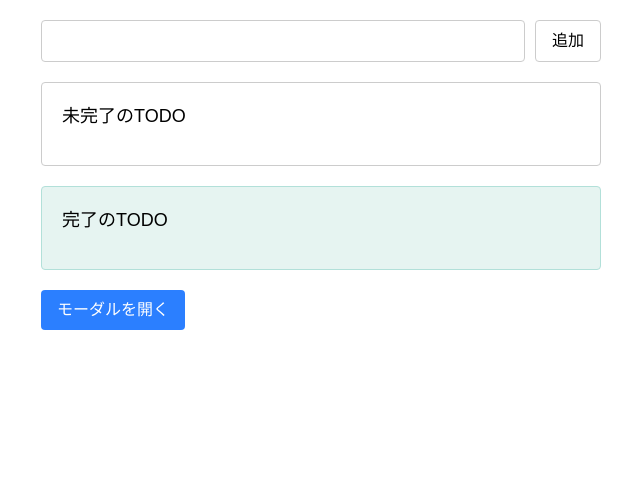
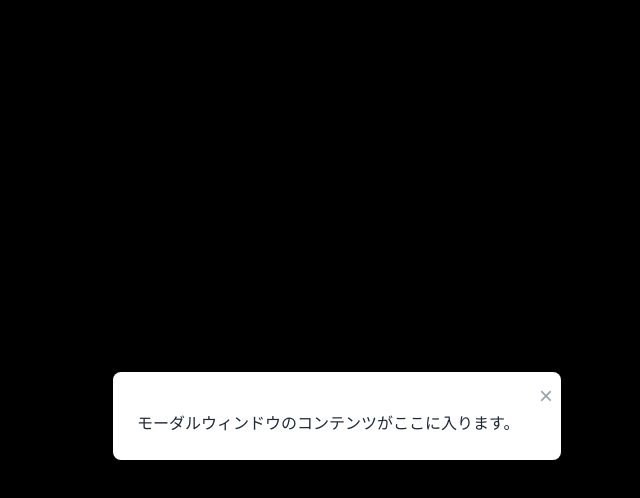
Before and after one commit to ryoma-abe/React-dev, a React (Vite) app in the folder todo-practice/my-app/: page / in a window 1280 px wide. Both pictures are taken after a click on the button "モーダルを開く". Shown: the top 498 px of the page, without its empty margins (319-959 px from the left). Built offline with nearby package versions, Linux system fonts and the light colour scheme.

Commit message:
モーダル実装

```diff
--- a/todo-practice/my-app/src/Todo.jsx
+++ b/todo-practice/my-app/src/Todo.jsx
@@ -16,7 +16,8 @@ export const Todo = () => {
   const [incompleteTodo, setIncompleteTodo] = useState([]);
   // 完了エリアのstate
   const [completeTodo, setCompleteTodo] = useState([]);
-
+  // モーダルのstate
+  const [isOpenModal, setisOpenModal] = useState(false);
   const setInputText = (e) => {
     setText(e.target.value);
   };
@@ -52,6 +53,11 @@ export const Todo = () => {
     setCompleteTodo(NewCompleteTodo);
     setIncompleteTodo(newInCompleteTodo);
   };
+
+  // トグルボタンの関数
+  const modalToggle = () => {
+    setisOpenModal(!isOpenModal);
+  };
   // 条件の確認
   const maxTodo = incompleteTodo.length >= 5;
 
@@ -75,7 +81,7 @@ export const Todo = () => {
       />
       {/* 完了したTODO */}
       <CompleteArea completeTodo={completeTodo} onClickReturn={onClickReturn} />
-      <Modal />
+      <Modal modalToggle={modalToggle} isOpenModal={isOpenModal} />
     </div>
   );
 };
--- a/todo-practice/my-app/src/components/Modal.jsx
+++ b/todo-practice/my-app/src/components/Modal.jsx
@@ -1,17 +1,28 @@
-export const Modal = () => {
+export const Modal = ({ modalToggle, isOpenModal }) => {
   return (
     <>
       <button
         id="modalOpen"
         className="bg-blue-500 hover:bg-blue-600 text-white font-medium py-2 px-4 rounded"
+        onClick={() => {
+          modalToggle(true);
+        }}
       >
         モーダルを開く
       </button>
 
-      <div id="myModal" className="fixed inset-0 z-50 hidden">
+      <div
+        id="myModal"
+        className={`fixed inset-0 z-50 ${isOpenModal || "hidden"} `}
+      >
         <div className="fixed inset-0 bg-black bg-opacity-50">
           <div className="fixed left-1/2 top-1/2 -translate-x-1/2 -translate-y-1/2 bg-white rounded-lg shadow-xl w-full max-w-md m-4 p-6">
-            <span className="close-button absolute top-2 right-2 text-gray-400 hover:text-gray-500 text-2xl cursor-pointer">
+            <span
+              className="close-button absolute top-2 right-2 text-gray-400 hover:text-gray-500 text-2xl cursor-pointer"
+              onClick={() => {
+                modalToggle(false);
+              }}
+            >
               &times;
             </span>
             <p className="text-gray-800 mt-4">
```
